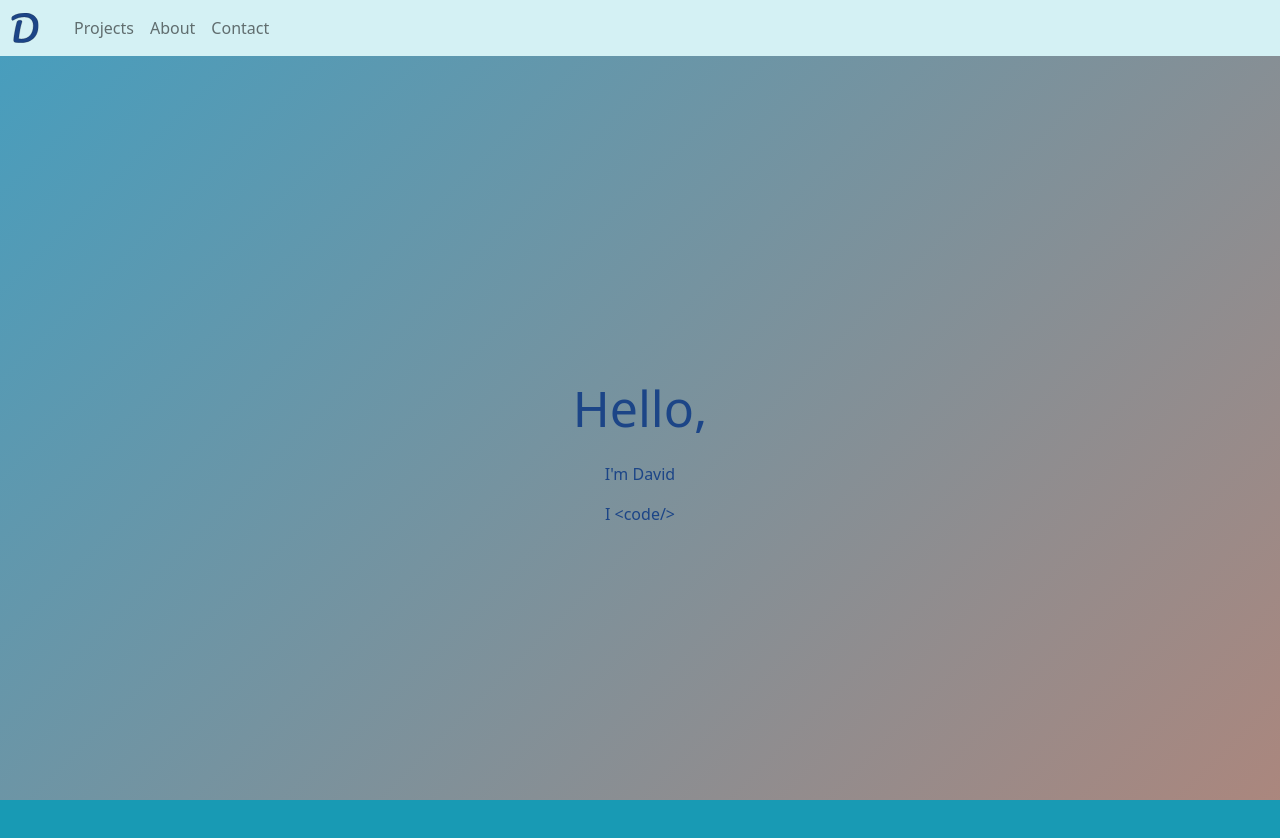
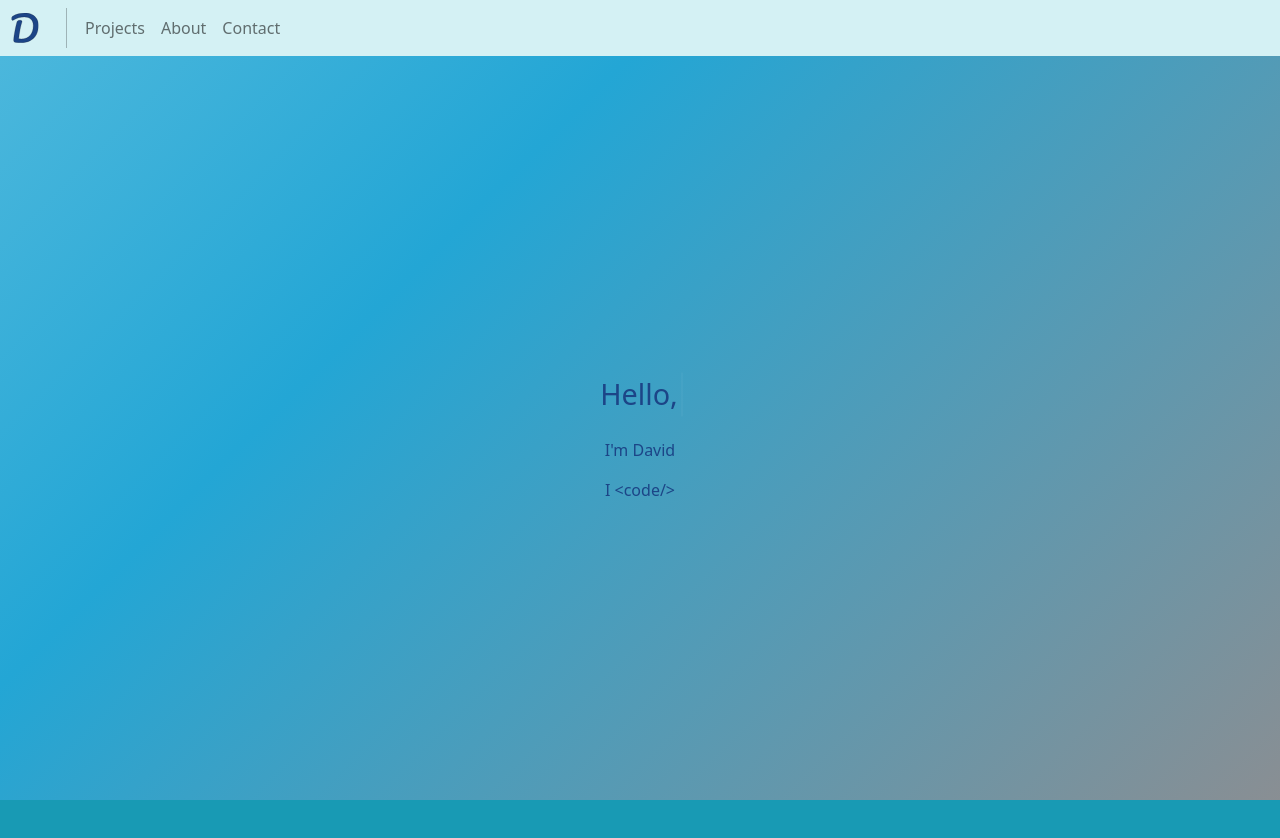
Before and after one commit to red1delta137/profile-site, a React (Create React App) app: page / in a window 1280 px wide. Shown: the top 838 px of the page. Built offline with nearby package versions, Linux system fonts and the light colour scheme.

Commit message:
added typewriter effect

```diff
--- a/src/App.css
+++ b/src/App.css
@@ -20,7 +20,7 @@
 /*}*/
 
 body {
-    background: linear-gradient(-45deg, #ee7752, #23a6d5, #D4F1F4);
+    background: linear-gradient(-45deg, #ee7752, #23a6d5, #D4F1F4, #ffffff);
     background-size: 400% 400%;
     animation: gradient 15s ease infinite;
     height: 100vh;
@@ -68,3 +68,36 @@ span {
 p {
     color: #1c4587ff;
 }
+
+.line-1{
+    position: relative;
+    top: 50%;
+    width: 24em;
+    margin: 0 auto;
+    border-right: 2px solid rgba(255,255,255,.75);
+    font-size: 180%;
+    text-align: center;
+    white-space: nowrap;
+    overflow: hidden;
+    transform: translateY(-50%);
+}
+
+/* Animation */
+.anim-typewriter{
+    animation: typewriter .5s steps(44) 1s 1 normal both,
+    blinkTextCursor 500ms steps(44) infinite normal;
+}
+@keyframes typewriter{
+    from{width: 0;}
+    to{width: 3em;}
+}
+@keyframes blinkTextCursor{
+    from{border-right-color: rgba(255,255,255,.75);}
+    to{border-right-color: transparent;}
+}
+
+.vr {
+    border-left:1px solid #000;
+    height:40px;
+    margin-right: 10px;
+}
--- a/src/App.tsx
+++ b/src/App.tsx
@@ -17,6 +17,7 @@ function App() {
                         alt="David logo"
                     />
                 </Navbar.Brand>
+                <div className="vr"></div>
                 <Nav.Link href="#projects">Projects</Nav.Link>
                 <Nav.Link href="#about">About</Nav.Link>
                 <Nav.Link href="#contact">Contact</Nav.Link>
@@ -24,7 +25,7 @@ function App() {
       </Navbar>
         </div>
         <div className="full-div">
-            <p className="large-font">Hello,</p>
+            <p className="large-font line-1 anim-typewriter">Hello,</p>
             <p>I'm David</p>
             <p>I &lt;code/&gt;</p>
         </div>
```
